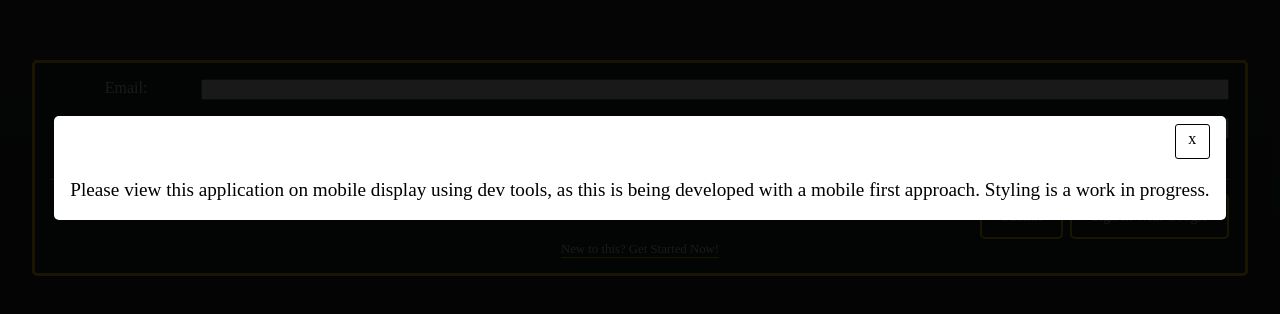
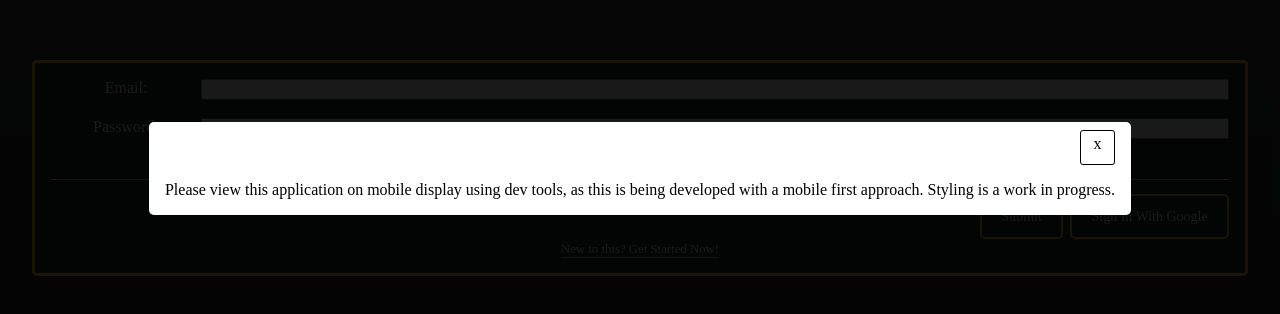
Before and after one commit to rcereghini/open-gym-finder, a React (Create React App) app: page /signin in a window 1280 px wide. Shown: the part 232-546 px from the top of the page. Built offline with nearby package versions, Linux system fonts and the light colour scheme; no server answers; a web font is replaced by a local one; what google-maps-react would draw is missing.

Commit message:
Style tweaks

```diff
--- a/src/App.css
+++ b/src/App.css
@@ -20,7 +20,7 @@ body {
 }
 
 p {
-	font-size: 1.2em;
+  /* font-size: 1.2em; */
 }
 
 * {
@@ -46,7 +46,11 @@ button:hover {
 .header-wrap {
   padding: 0em 1em;
   background: rgb(33, 37, 41);
-	background: linear-gradient(0deg, rgba(33, 37, 41, 1) 0%, rgba(60, 60, 71, 1) 100%);
+  background: linear-gradient(
+    0deg,
+    rgba(33, 37, 41, 1) 0%,
+    rgba(60, 60, 71, 1) 100%
+  );
 }
 
 .bars-icon-styles {
@@ -55,7 +59,11 @@ button:hover {
 /* #181c1f */
 
 .menu-modal {
-	background: linear-gradient(0deg, rgba(33, 37, 41, 1) 0%, rgba(60, 60, 71, 1) 100%);
+  background: linear-gradient(
+    0deg,
+    rgba(33, 37, 41, 1) 0%,
+    rgba(60, 60, 71, 1) 100%
+  );
   border-radius: 5px;
 }
 
@@ -69,7 +77,11 @@ button:hover {
   top: 10vh;
 }
 .mail-modal {
-	background: linear-gradient(0deg, rgba(33, 37, 41, 1) 0%, rgba(60, 60, 71, 1) 100%);
+  background: linear-gradient(
+    0deg,
+    rgba(33, 37, 41, 1) 0%,
+    rgba(60, 60, 71, 1) 100%
+  );
   border-radius: 5px;
 }
 
--- a/src/components/Modal/Modal.js
+++ b/src/components/Modal/Modal.js
@@ -8,10 +8,14 @@ const Modal = props => {
     <Fragment>
       <div className="modal-outer">
         <div className="modal-inner">
-          <span className="close-icon" onClick={() => setInactive()}>
+          <span
+            className="close-icon"
+            style={{ fontSize: "16px" }}
+            onClick={() => setInactive()}
+          >
             x
           </span>
-          <p>{innerText}</p>
+          <p style={{ fontSize: "16px" }}>{innerText}</p>
         </div>
       </div>
     </Fragment>
--- a/src/components/Modal/modal.css
+++ b/src/components/Modal/modal.css
@@ -18,7 +18,7 @@
   padding: 0em 1em;
   border-radius: 5px;
   color: black;
-  margin: 1em;
+  margin: 1em 0.5em;
 }
 
 .close-icon {
```
Lines whose indentation alone changed are shown as unchanged.
